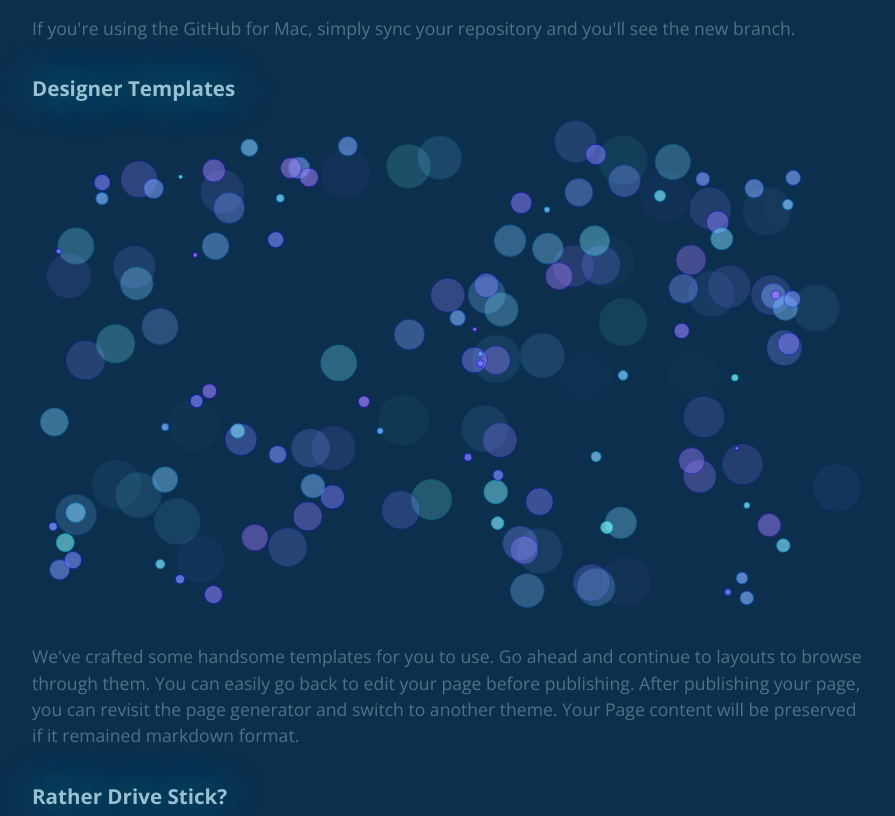
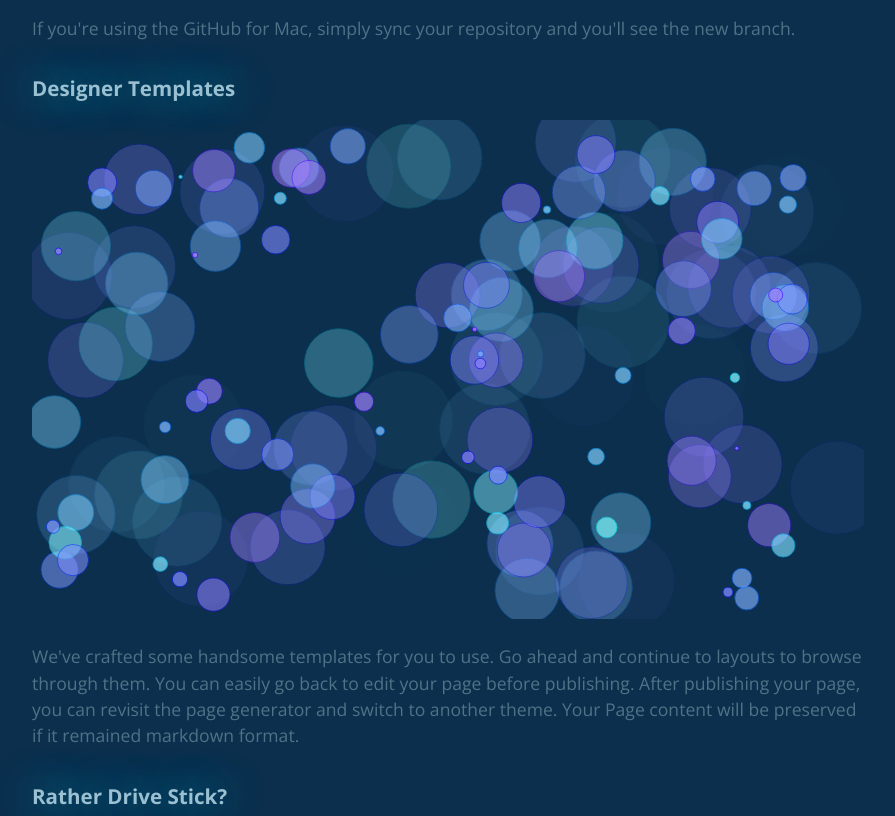
Before and after one commit to DarkMarmot/kodama, a plain HTML site: page index.html in a window 1280 px wide. Shown: the part 685-1501 px from the top of the page, without its empty margins (192-1087 px from the left). Drawn offline with nearby package versions, Linux system fonts and the light colour scheme.

```diff
--- a/index.html
+++ b/index.html
@@ -123,7 +123,7 @@
                     return {
                         name: n,
                         hue: Math.random() * 80 + 180,
-                        radius: (n *.2 + 2),
+                        radius: (n *.4 + 2),
                         cx: Math.random() * 950 + 25,
                         cy: Math.random() * 550 + 25,
                         alpha: (1.0 - (n / 150.0)) *.8
@@ -216,11 +216,6 @@
 
 
 
-
-
-
-
-
     });
 
 </script>
```
